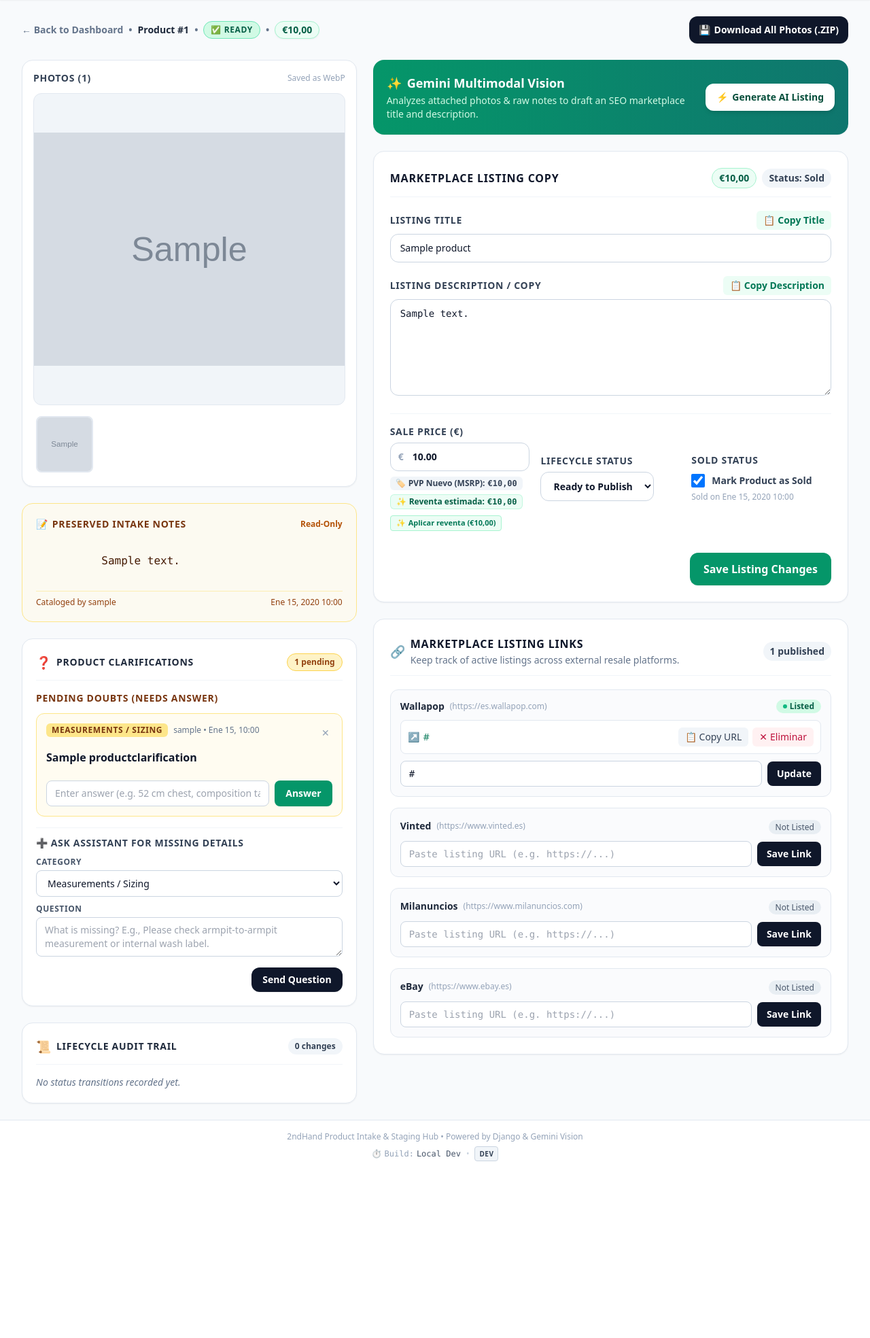
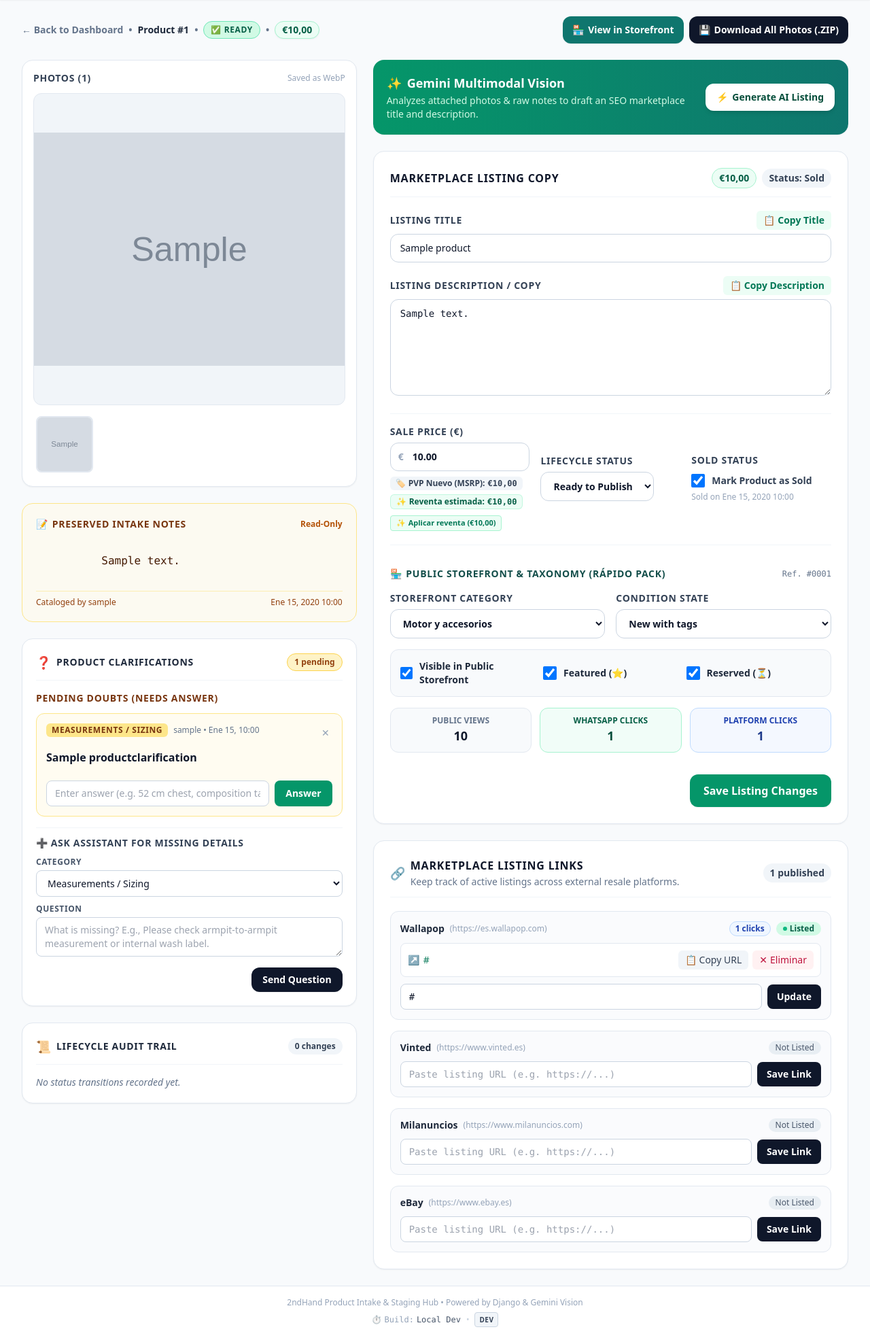
Before and after one commit to saert3311/2nd-hand-manager, a Django app: page /products/1/ in a window 1280 px wide. Shown: the part 65-2033 px from the top of the page at 68% size. Before the commit the page ends 1773 px from the top, so only its background shows below. Run offline with Django 5.2, Linux system fonts and the light colour scheme; a user stored in the database is signed in; data comes from the database, SQL or seed files in the repository; tables that the repository leaves empty hold one stand-in row (values such as "Sample post"); grey boxes marked "Sample" are stand-in pictures; data that the repository does not hold is empty; some libraries are stand-ins or nearby versions.

Commit message:
feat(inventory): add AI taxonomy auto-classification, staging controls, and classify_products command (Task 93)

```diff
--- a/inventory/forms.py
+++ b/inventory/forms.py
@@ -6,7 +6,15 @@ from django.contrib.admin.forms import AdminAuthenticationForm
 from django.contrib.auth.forms import AuthenticationForm
 from django.utils.translation import gettext_lazy as _
 
-from .models import ClarificationCategory, ClarificationStatus, Product, ProductClarification, ProductStatus
+from .models import (
+    Category,
+    ClarificationCategory,
+    ClarificationStatus,
+    Product,
+    ProductClarification,
+    ProductCondition,
+    ProductStatus,
+)
 from .services.turnstile_service import verify_turnstile_token
 
 
@@ -161,16 +169,56 @@ class ProductUpdateForm(forms.ModelForm):
             "class": "w-full sm:w-auto px-3.5 py-2.5 rounded-xl border border-slate-300 text-base sm:text-sm font-semibold focus:outline-none focus:ring-2 focus:ring-emerald-500 bg-white"
         }),
     )
+    category = forms.ModelChoiceField(
+        queryset=Category.objects.filter(is_active=True),
+        required=False,
+        empty_label=_("— Select Category —"),
+        label=_("Storefront Category"),
+        widget=forms.Select(attrs={
+            "class": "w-full px-3.5 py-2.5 rounded-xl border border-slate-300 text-base sm:text-sm font-semibold focus:outline-none focus:ring-2 focus:ring-emerald-500 bg-white"
+        }),
+    )
+    condition = forms.ChoiceField(
+        choices=[("", _("— Select Condition —")), *ProductCondition.choices],
+        required=False,
+        label=_("Condition State"),
+        widget=forms.Select(attrs={
+            "class": "w-full px-3.5 py-2.5 rounded-xl border border-slate-300 text-base sm:text-sm font-semibold focus:outline-none focus:ring-2 focus:ring-emerald-500 bg-white"
+        }),
+    )
 
     class Meta:
         model = Product
-        fields = ["ai_title", "ai_description", "sale_price", "status", "is_sold"]
+        fields = [
+            "ai_title",
+            "ai_description",
+            "sale_price",
+            "status",
+            "is_sold",
+            "category",
+            "condition",
+            "is_public",
+            "is_featured",
+            "is_reserved",
+        ]
         labels = {
             "is_sold": _("Mark Product as Sold"),
+            "is_public": _("Visible in Public Storefront"),
+            "is_featured": _("Featured (⭐)"),
+            "is_reserved": _("Reserved (⏳)"),
         }
         widgets = {
             "is_sold": forms.CheckboxInput(attrs={
                 "class": "w-5 h-5 text-emerald-600 rounded border-slate-300 focus:ring-emerald-500 transition cursor-pointer"
+            }),
+            "is_public": forms.CheckboxInput(attrs={
+                "class": "w-5 h-5 text-teal-600 rounded border-slate-300 focus:ring-teal-500 transition cursor-pointer"
+            }),
+            "is_featured": forms.CheckboxInput(attrs={
+                "class": "w-5 h-5 text-amber-500 rounded border-slate-300 focus:ring-amber-500 transition cursor-pointer"
+            }),
+            "is_reserved": forms.CheckboxInput(attrs={
+                "class": "w-5 h-5 text-amber-600 rounded border-slate-300 focus:ring-amber-600 transition cursor-pointer"
             }),
         }
 
@@ -178,6 +226,19 @@ class ProductUpdateForm(forms.ModelForm):
         cleaned_data = super().clean()
         status = cleaned_data.get("status")
         is_sold = cleaned_data.get("is_sold")
+        if self.instance and self.instance.pk:
+            has_storefront_flag = "storefront_controls_present" in self.data
+            if not has_storefront_flag:
+                if "is_public" not in self.data:
+                    cleaned_data["is_public"] = self.instance.is_public
+                if "is_featured" not in self.data:
+                    cleaned_data["is_featured"] = self.instance.is_featured
+                if "is_reserved" not in self.data:
+                    cleaned_data["is_reserved"] = self.instance.is_reserved
+                if "category" not in self.data:
+                    cleaned_data["category"] = self.instance.category
+                if "condition" not in self.data:
+                    cleaned_data["condition"] = self.instance.condition
         if self.instance and self.instance.pk and not is_sold and status == ProductStatus.READY:
             if self.instance.clarifications.filter(status=ClarificationStatus.PENDING).exists():
                 self.add_error(
--- a/inventory/templates/inventory/product_detail.html
+++ b/inventory/templates/inventory/product_detail.html
@@ -39,7 +39,12 @@
       {% endif %}
     </div>
 
-    <div class="flex items-center gap-2">
+    <div class="flex flex-wrap items-center gap-2">
+      <!-- Public Storefront Preview Button -->
+      <a href="{{ product.get_public_url }}" target="_blank" rel="noopener noreferrer"
+         class="inline-flex items-center gap-1.5 px-3.5 py-2.5 bg-teal-700 hover:bg-teal-800 text-white text-xs sm:text-sm font-bold rounded-xl shadow-sm transition">
+        <span>🏪</span> {% trans "View in Storefront" %}
+      </a>
       <!-- ZIP Download Button -->
       {% if product.images.exists %}
       <a href="{% url 'inventory:download_zip' product.pk %}"
@@ -515,6 +520,63 @@
             </div>
           </div>
 
+          <!-- Public Storefront Taxonomy & Visibility Controls -->
+          <div class="pt-4 border-t border-slate-100 space-y-4">
+            <input type="hidden" name="storefront_controls_present" value="1">
+            <div class="flex items-center justify-between">
+              <h3 class="text-xs sm:text-sm font-bold text-teal-900 uppercase tracking-wider flex items-center gap-1.5">
+                <span>🏪</span> {% trans "Public Storefront & Taxonomy (Rápido Pack)" %}
+              </h3>
+              <span class="text-xs font-mono text-slate-500">{{ product.public_reference }}</span>
+            </div>
+
+            <div class="grid grid-cols-1 sm:grid-cols-2 gap-4">
+              <div>
+                <label for="id_category" class="block text-xs sm:text-sm font-bold text-slate-700 uppercase tracking-wider mb-1.5">
+                  {% trans "Storefront Category" %}
+                </label>
+                {{ form.category }}
+              </div>
+              <div>
+                <label for="id_condition" class="block text-xs sm:text-sm font-bold text-slate-700 uppercase tracking-wider mb-1.5">
+                  {% trans "Condition State" %}
+                </label>
+                {{ form.condition }}
+              </div>
+            </div>
+
+            <div class="grid grid-cols-1 sm:grid-cols-3 gap-3 bg-slate-50 p-3.5 rounded-xl border border-slate-200">
+              <label class="flex items-center gap-2.5 cursor-pointer select-none">
+                {{ form.is_public }}
+                <span class="text-xs sm:text-sm font-semibold text-slate-800">{% trans "Visible in Public Storefront" %}</span>
+              </label>
+              <label class="flex items-center gap-2.5 cursor-pointer select-none">
+                {{ form.is_featured }}
+                <span class="text-xs sm:text-sm font-semibold text-slate-800">{% trans "Featured (⭐)" %}</span>
+              </label>
+              <label class="flex items-center gap-2.5 cursor-pointer select-none">
+                {{ form.is_reserved }}
+                <span class="text-xs sm:text-sm font-semibold text-slate-800">{% trans "Reserved (⏳)" %}</span>
+              </label>
+            </div>
+
+            <!-- Conversion & Analytics Counters -->
+            <div class="grid grid-cols-3 gap-3 text-center">
+              <div class="bg-slate-50 border border-slate-200 rounded-xl p-2.5">
+                <div class="text-xs font-semibold text-slate-500 uppercase">{% trans "Public Views" %}</div>
+                <div id="metric-views-count" class="text-base sm:text-lg font-extrabold text-slate-900">{{ product.views_count }}</div>
+              </div>
+              <div class="bg-emerald-50/70 border border-emerald-200 rounded-xl p-2.5">
+                <div class="text-xs font-semibold text-emerald-800 uppercase">{% trans "WhatsApp Clicks" %}</div>
+                <div id="metric-whatsapp-clicks" class="text-base sm:text-lg font-extrabold text-emerald-900">{{ product.whatsapp_clicks }}</div>
+              </div>
+              <div class="bg-blue-50/70 border border-blue-200 rounded-xl p-2.5">
+                <div class="text-xs font-semibold text-blue-800 uppercase">{% trans "Platform Clicks" %}</div>
+                <div id="metric-platform-clicks" class="text-base sm:text-lg font-extrabold text-blue-900">{{ product.total_marketplace_clicks }}</div>
+              </div>
+            </div>
+          </div>
+
           <!-- Action Buttons -->
           {% if can_manage %}
           <div class="pt-3 flex items-center justify-end gap-3">
@@ -576,8 +638,11 @@
                 </a>
                 {% endif %}
               </div>
-              <div>
+              <div class="flex items-center gap-2">
                 {% if row.link %}
+                <span class="text-xs font-semibold px-2 py-0.5 rounded-full bg-blue-50 text-blue-800 border border-blue-200">
+                  {{ row.link.clicks_count }} {% trans "clicks" %}
+                </span>
                 <span class="text-xs font-semibold px-2.5 py-0.5 rounded-full bg-emerald-100 text-emerald-800 flex items-center gap-1">
                   <span class="w-1.5 h-1.5 rounded-full bg-emerald-500"></span>
                   {% trans "Listed" %}
--- a/inventory/views.py
+++ b/inventory/views.py
@@ -25,11 +25,13 @@ from .forms import (
     TurnstileAuthenticationForm,
 )
 from .models import (
+    Category,
     ClarificationCategory,
     ClarificationStatus,
     MarketplaceSite,
     Product,
     ProductClarification,
+    ProductCondition,
     ProductImage,
     ProductListingLink,
     ProductStatus,
@@ -201,7 +203,7 @@ def dashboard_view(request):
         .order_by("order", "name")
     )
 
-    products = Product.objects.prefetch_related("images", "listing_links__site").all()
+    products = Product.objects.select_related("category").prefetch_related("images", "listing_links__site").all()
 
     if platform_filter:
         products = products.filter(
@@ -297,7 +299,7 @@ def product_detail_view(request, pk):
     download ZIP, and edit pricing / sold status.
     """
     product = get_object_or_404(
-        Product.objects.prefetch_related(
+        Product.objects.select_related("category").prefetch_related(
             "images",
             "listing_links__site",
             "clarifications__asked_by",
@@ -318,12 +320,20 @@ def product_detail_view(request, pk):
 
         form = ProductUpdateForm(request.POST, instance=product)
         if form.is_valid():
+            from datetime import timedelta
+
             updated_product = form.save(commit=False)
             if updated_product.is_sold:
                 if not updated_product.sold_at:
                     updated_product.sold_at = timezone.now()
+                updated_product.is_reserved = False
+                updated_product.reserved_until = None
             else:
                 updated_product.sold_at = None
+                if updated_product.is_reserved and not updated_product.reserved_until:
+                    updated_product.reserved_until = timezone.now() + timedelta(hours=24)
+                elif not updated_product.is_reserved:
+                    updated_product.reserved_until = None
             updated_product.save(changed_by=request.user)
             messages.success(request, _("Product listing updated successfully."))
             return redirect("inventory:product_detail", pk=pk)
@@ -558,14 +568,38 @@ def generate_ai_view(request, pk):
     product = get_object_or_404(Product.objects.prefetch_related("images"), pk=pk)
 
     try:
-        from .services.ai_service import AIServiceError, generate_product_listing
+        from .services.ai_service import (
+            AIServiceError,
+            generate_product_listing,
+            infer_taxonomy_heuristically,
+        )
 
         active_language = get_language() or "en"
         listing_data = generate_product_listing(product, language=active_language)
 
         product.ai_title = (listing_data.get("title") or "").strip()[:255]
         product.ai_description = (listing_data.get("description") or "").strip()
-        product.save(update_fields=["ai_title", "ai_description", "updated_at"])
+
+        cat_slug = (listing_data.get("category_slug") or "").strip()
+        cond_code = (listing_data.get("condition") or "").strip()
+        if not cat_slug or not cond_code:
+            fallback_cat, fallback_cond = infer_taxonomy_heuristically(
+                f"{product.ai_title} {product.ai_description} {product.raw_note}"
+            )
+            cat_slug = cat_slug or fallback_cat
+            cond_code = cond_code or fallback_cond
+
+        update_fields = ["ai_title", "ai_description", "updated_at"]
+        if cat_slug:
+            matched_cat = Category.objects.filter(slug=cat_slug).first()
+            if matched_cat:
+                product.category = matched_cat
+                update_fields.append("category")
+        if cond_code and cond_code in dict(ProductCondition.choices):
+            product.condition = cond_code
+            update_fields.append("condition")
+
+        product.save(update_fields=update_fields)
 
         messages.success(request, _("AI listing successfully generated from photos and notes!"))
     except AIServiceError as e:
```
Also changed, not shown: inventory/management/commands/classify_products.py (added, +101 -0 lines), inventory/services/ai_service.py (+102 -2 lines), inventory/templates/inventory/dashboard.html (+10 -0 lines), tasks/plan.md (+1 -1 lines), tasks/todo.md (+6 -6 lines).
